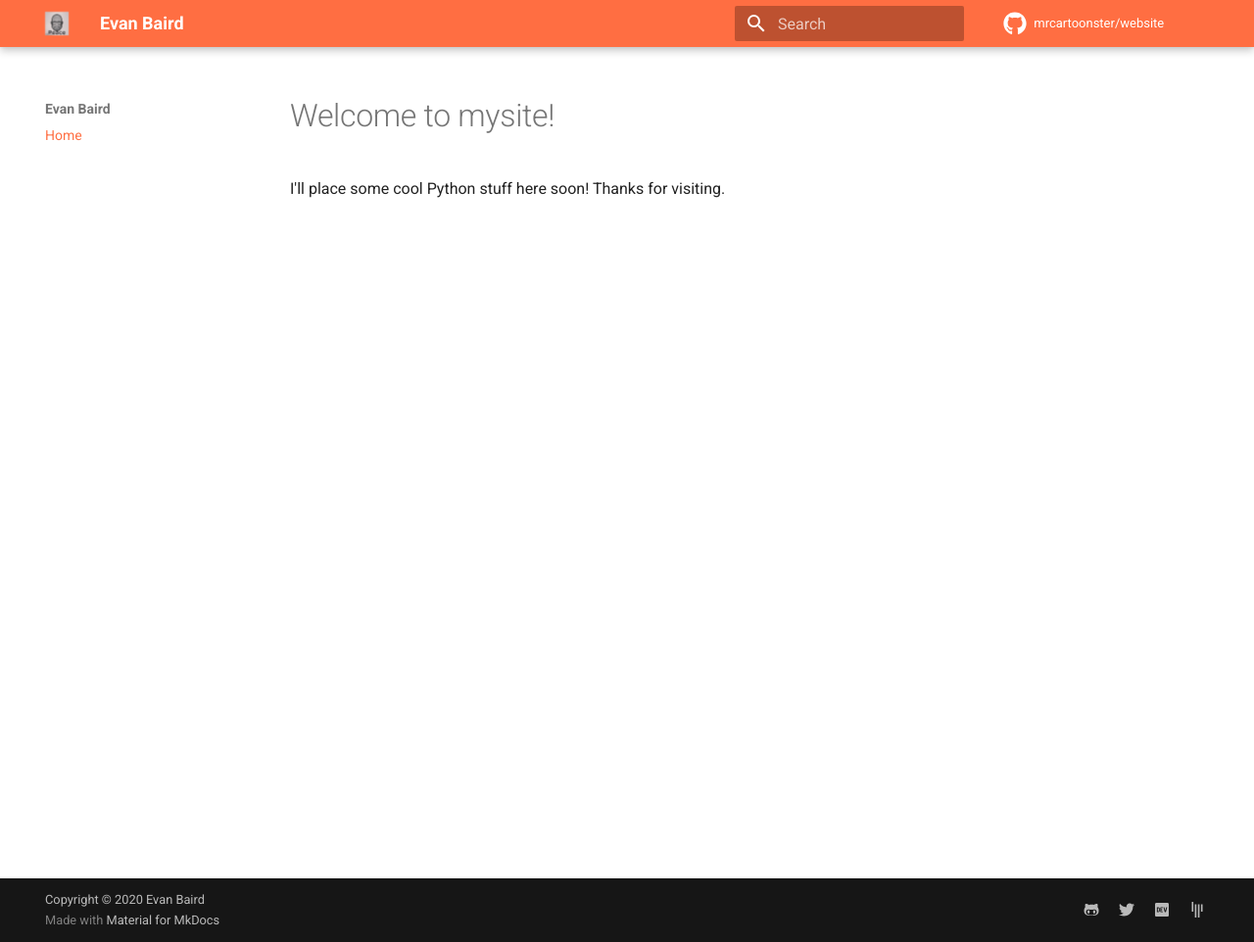
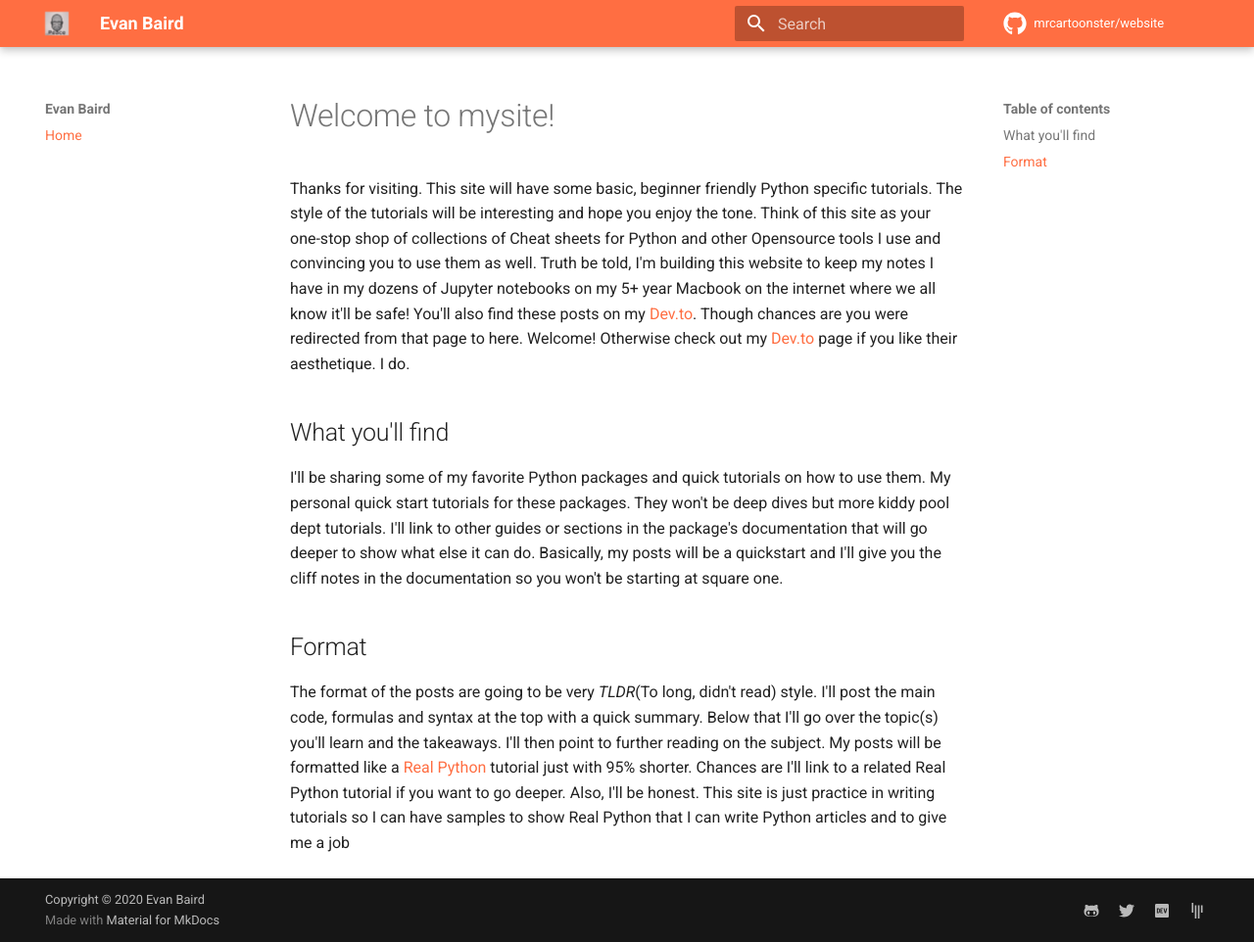
Before and after one commit to mrcartoonster/website, an MkDocs documentation site: the page built from docs/index.md, in a window 1280 px wide and 962 px high. Shown: the whole window at 98% size. Built offline with MkDocs 1.6.1 and Material for MkDocs 9.7.7, drawn with Linux system fonts in a browser that asks for light colours; comment, search, counter and statistics services are not loaded.

Commit message:
👌 IMPROVE: PS-12 #time 30m Adding to intro to website

```diff
--- a/docs/index.md
+++ b/docs/index.md
@@ -1,19 +1,30 @@
 # Welcome to mysite!
 
-I'll place some cool Python stuff here soon! Thanks for visiting.
+Thanks for visiting. This site will have some basic, beginner friendly Python
+specific tutorials. The style of the tutorials will be interesting and hope you
+enjoy the tone. Think of this site as your one-stop shop of collections of
+Cheat sheets for Python and other Opensource tools I use and convincing you to
+use them as well. Truth be told, I'm building this website to keep my notes I
+have in my dozens of Jupyter notebooks on my 5+ year Macbook on the internet
+where we all know it'll be safe! You'll also find these posts on my [Dev.to](https://dev.to/mrcartoonster). Though chances are you were redirected from that page to here. Welcome! Otherwise check out my [Dev.to](https://dev.to/mrcartoonster) page if you like their aesthetique. I do.
 
-<!-- Fathom - simple website analytics - https://github.com/usefathom/fathom -->
-<script>
-(function(f, a, t, h, o, m){
-	a[h]=a[h]||function(){
-		(a[h].q=a[h].q||[]).push(arguments)
-	};
-	o=f.createElement('script'),
-	m=f.getElementsByTagName('script')[0];
-	o.async=1; o.src=t; o.id='fathom-script';
-	m.parentNode.insertBefore(o,m)
-})(document, window, '//127.0.0.1/tracker.js', 'fathom');
-fathom('set', 'siteId', 'MNKRU');
-fathom('trackPageview');
-</script>
-<!-- / Fathom -->
+## What you'll find
+
+I'll be sharing some of my favorite Python packages and quick tutorials on how
+to use them. My personal quick start tutorials for these packages. They won't be
+deep dives but more kiddy pool dept tutorials. I'll link to other guides or sections in the package's documentation
+that will go deeper to show what else it can do. Basically, my posts will be a
+quickstart and I'll give you the cliff notes in the documentation so you won't
+be starting at square one.
+
+## Format
+
+The format of the posts are going to be very *TLDR*(To long, didn't read)
+style. I'll post the main code, formulas and syntax at the top with a quick
+summary. Below that I'll go over the topic(s) you'll learn and the takeaways.
+I'll then point to further reading on the subject. My posts will be formatted
+like a [Real Python](https://realpython.com/) tutorial just with 95% shorter.
+Chances are I'll link to a related Real Python tutorial if you want to go
+deeper. Also, I'll be honest. This site is just practice in writing tutorials
+so I can have samples to show Real Python that I can write Python articles and
+to give me a job
--- a/mkdocs.yml
+++ b/mkdocs.yml
@@ -19,6 +19,9 @@ nav:
 markdown_extensions:
  - markdown.extensions.codehilite:
      guess_lang: false
+ - pymdownx.emoji:
+      emoji_index: !!python/name:materialx.emoji.twemoji
+      emoji_generator: !!python/name:materialx.emoji.to_svg
  - extra
  - admonition
  - codehilite
```
